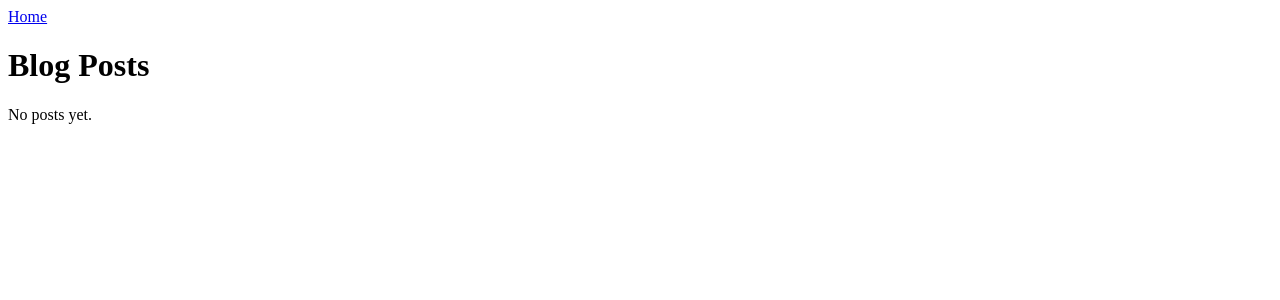
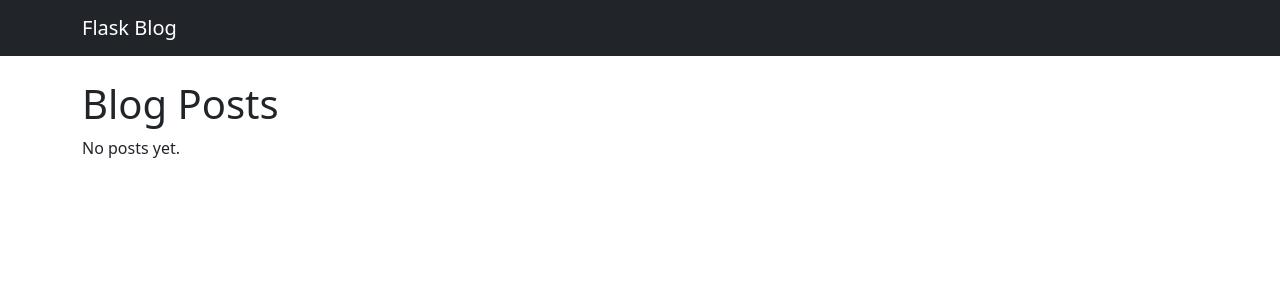
Before and after one commit to KwaneleMyeza/blog-app, a Flask app: page / in a window 1280 px wide. Shown: the top 300 px of the page. Run offline with Flask 3, Linux system fonts and the light colour scheme.

Commit message:
Add Bootstrap base layout and navbar

```diff
--- a/app/templates/base.html
+++ b/app/templates/base.html
@@ -3,15 +3,24 @@
 <head>
     <meta charset="UTF-8">
     <title>Flask Blog</title>
+    <link
+    href="https://cdn.jsdelivr.net/npm/bootstrap@5.3.2/dist/css/bootstrap.min.css"
+    rel="stylesheet">
 </head>
+
 <body>
-    <nav>
-        <a href="/">Home</a>
-        <!-- future nav links -->
-    </nav>
+    {% block navbar %}{% endblock %}
+    <nav class="navbar navbar-expand-lg navbar-dark bg-dark">
+        <div class="container">
+          <a class="navbar-brand" href="{{ url_for('main.home') }}">
+            Flask Blog
+          </a>
+        </div>
+      </nav>
 
-    <!-- Content block for child templates -->
-    {% block content %}{% endblock %}
-
+    <main class="container mt-4">
+      {% block content %}{% endblock %}
+    </main>
+    <script src="https://cdn.jsdelivr.net/npm/bootstrap@5.3.2/dist/js/bootstrap.bundle.min.js"></script>
 </body>
 </html>
```
